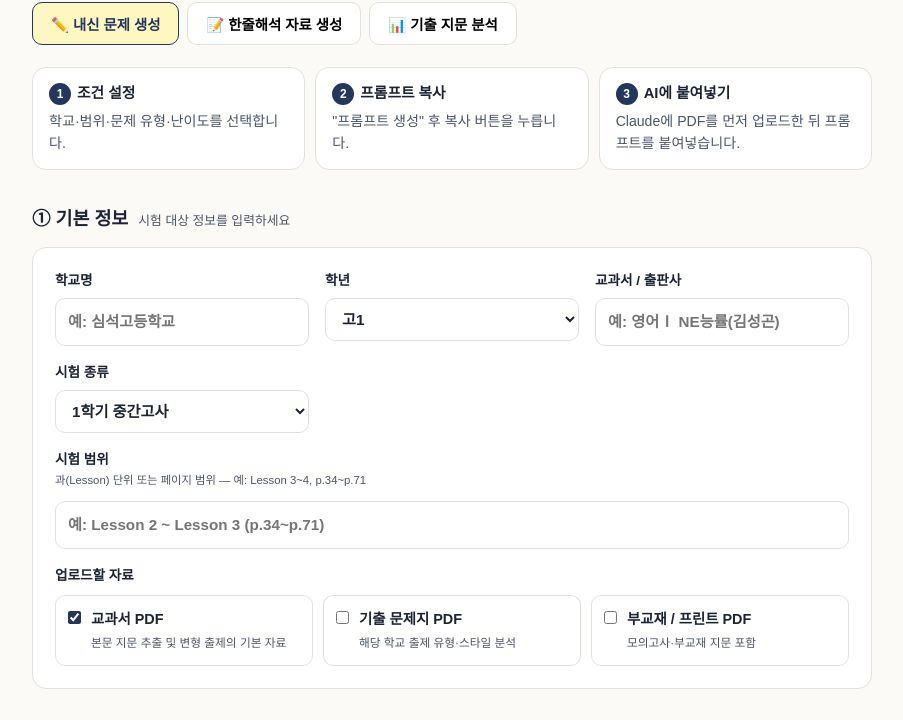
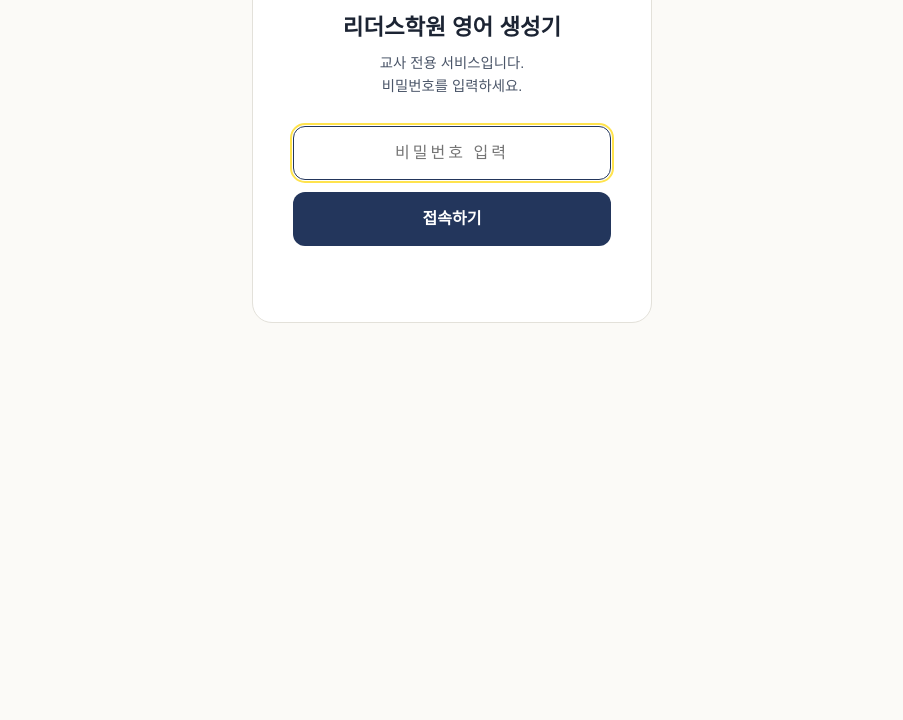
Before and after one commit to lee660310-bit/math-exam-server, a website: page public/english.html in a window 1280 px wide. Shown: the part 298-1018 px from the top of the page, without its empty margins (188-1091 px from the left). After the commit the page ends 800 px from the top, so only its background shows below. Drawn offline with Linux system fonts and the light colour scheme; a web font is replaced by a local one.

Commit message:
Add files via upload

```diff
--- a/public/english.html
+++ b/public/english.html
@@ -96,10 +96,34 @@ footer{margin-top:60px;padding:20px 0;border-top:1px solid var(--line);font-size
 .mode-section.on{display:block}
 
 @media(max-width:560px){.card{padding:16px}pre{font-size:.78rem;padding:16px}}
+/* ── 비밀번호 화면 ── */
+#pwScreen{position:fixed;inset:0;background:var(--paper);display:flex;align-items:center;justify-content:center;z-index:9999;}
+.pw-card{background:var(--card);border:1.5px solid var(--line);border-radius:20px;padding:48px 40px;width:100%;max-width:400px;text-align:center;}
+.pw-logo{font-size:40px;margin-bottom:16px;}
+.pw-card h2{font-size:1.4rem;font-weight:800;margin-bottom:6px;}
+.pw-card p{color:var(--ink-soft);font-size:.9rem;margin-bottom:28px;}
+.pw-input{width:100%;padding:13px 16px;border:1.5px solid var(--line);border-radius:12px;font:inherit;font-size:1rem;text-align:center;letter-spacing:3px;outline:none;margin-bottom:12px;}
+.pw-input:focus{border-color:var(--navy);outline:2px solid var(--hl);outline-offset:1px;}
+.pw-btn{width:100%;padding:14px;background:var(--navy);color:#fff;border:none;border-radius:12px;font:inherit;font-size:1rem;font-weight:800;cursor:pointer;}
+.pw-btn:hover{background:var(--navy-deep);}
+.pw-error{color:var(--red);font-size:.85rem;margin-top:8px;min-height:20px;}
 </style>
 </head>
 <body>
-<div class="wrap">
+
+<!-- 비밀번호 화면 -->
+<div id="pwScreen">
+  <div class="pw-card">
+    <div class="pw-logo">📖</div>
+    <h2>리더스학원 영어 생성기</h2>
+    <p>교사 전용 서비스입니다.<br>비밀번호를 입력하세요.</p>
+    <input type="password" class="pw-input" id="pwInput" placeholder="비밀번호 입력" onkeydown="if(event.key==='Enter')checkPw()">
+    <button class="pw-btn" onclick="checkPw()">접속하기</button>
+    <div class="pw-error" id="pwError"></div>
+  </div>
+</div>
+
+<div class="wrap" id="mainContent" style="display:none;">
 
 <header>
   <div class="eyebrow">LEADERS ACADEMY · ENGLISH</div>
@@ -318,9 +342,26 @@ footer{margin-top:60px;padding:20px 0;border-top:1px solid var(--line);font-size
 </section>
 
 <footer>리더스학원 영어 내신 문제 생성 도구 v2.0 · 수학 생성기: <a href="/" style="color:var(--navy)">메인으로</a></footer>
-</div>
+</div><!-- /mainContent -->
 
 <script>
+/* ── 비밀번호 확인 ── */
+const CORRECT_PW = '리더스2026';
+function checkPw() {
+  const pw = document.getElementById('pwInput').value.trim();
+  const err = document.getElementById('pwError');
+  if (pw === CORRECT_PW) {
+    document.getElementById('pwScreen').style.display = 'none';
+    document.getElementById('mainContent').style.display = 'block';
+  } else {
+    err.textContent = '비밀번호가 틀렸습니다.';
+    document.getElementById('pwInput').value = '';
+    document.getElementById('pwInput').focus();
+  }
+}
+// 페이지 로드 시 비밀번호 입력창에 포커스
+window.addEventListener('load', () => document.getElementById('pwInput').focus());
+
 /* ── 모드 전환 ── */
 function switchMode(m) {
   document.querySelectorAll('.mode-tab').forEach((t,i) => t.classList.toggle('on', ['exam','hanline','analyze'][i] === m));
```
